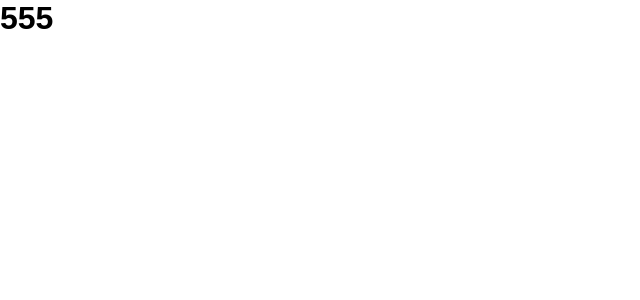
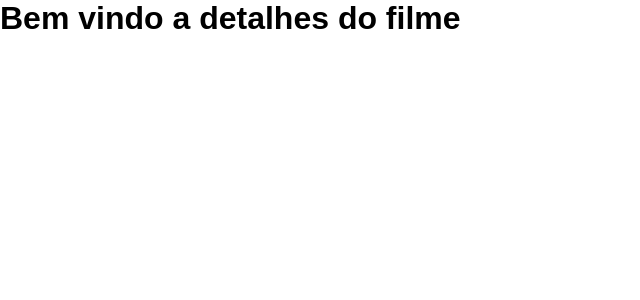
Before and after one commit to DavidSantos5992/Projetos, a React (Create React App) app in the folder filmes-em-cartaz/: page /filme/1 in a window 1280 px wide. Shown: the top 300 px of the page, without its empty margins (0-640 px from the left). Built offline with nearby package versions, Linux system fonts and the light colour scheme.

Commit message:
configuração das rotas

```diff
--- a/filmes-em-cartaz/package.json
+++ b/filmes-em-cartaz/package.json
@@ -8,6 +8,7 @@
     "@testing-library/user-event": "^13.5.0",
     "react": "^18.2.0",
     "react-dom": "^18.2.0",
+    "react-router-dom": "^6.11.0",
     "react-scripts": "5.0.1",
     "web-vitals": "^2.1.4"
   },
--- a/filmes-em-cartaz/src/App.js
+++ b/filmes-em-cartaz/src/App.js
@@ -1,9 +1,11 @@
+import  RoutesApp  from "./routes";
+
 import './index.css'
 
 function App() {
   return (
     <div >
-      <h1>555</h1>
+     <RoutesApp/>
     </div>
   );
 }
--- /dev/null
+++ b/filmes-em-cartaz/src/pages/Filme/index.js
@@ -0,0 +1,9 @@
+function Filme() {
+    return(
+        <div>
+            <h1>Bem vindo a detalhes do filme </h1>
+        </div>
+    )
+}
+
+export default Filme
--- /dev/null
+++ b/filmes-em-cartaz/src/routes/index.js
@@ -0,0 +1,22 @@
+import { BrowserRouter, Routes, Route } from "react-router-dom";
+import Home from "../pages/Home";
+import Filme from "../pages/Filme";
+
+function RoutesApp() {
+
+    return(
+        <>
+
+        <BrowserRouter>
+            <Routes>
+                <Route path='/' element={ <Home/> } />
+                <Route path='/filme/:id' element={ <Filme/> } />
+            </Routes>
+        </BrowserRouter>
+
+        </>
+    )
+
+}
+
+export default RoutesApp
```
Also changed, not shown: 1 other file (tests, documents, lock files or other folders).
